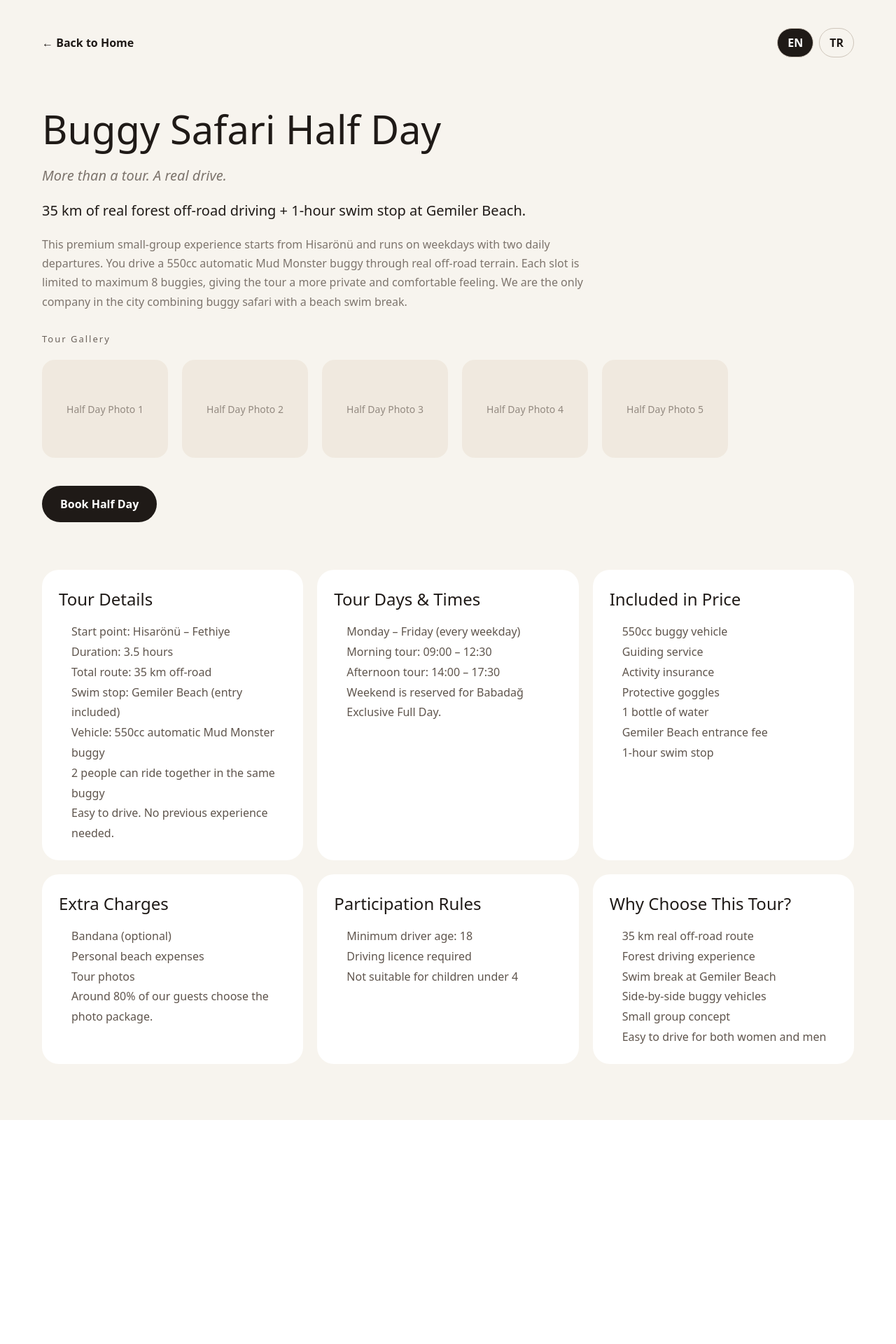
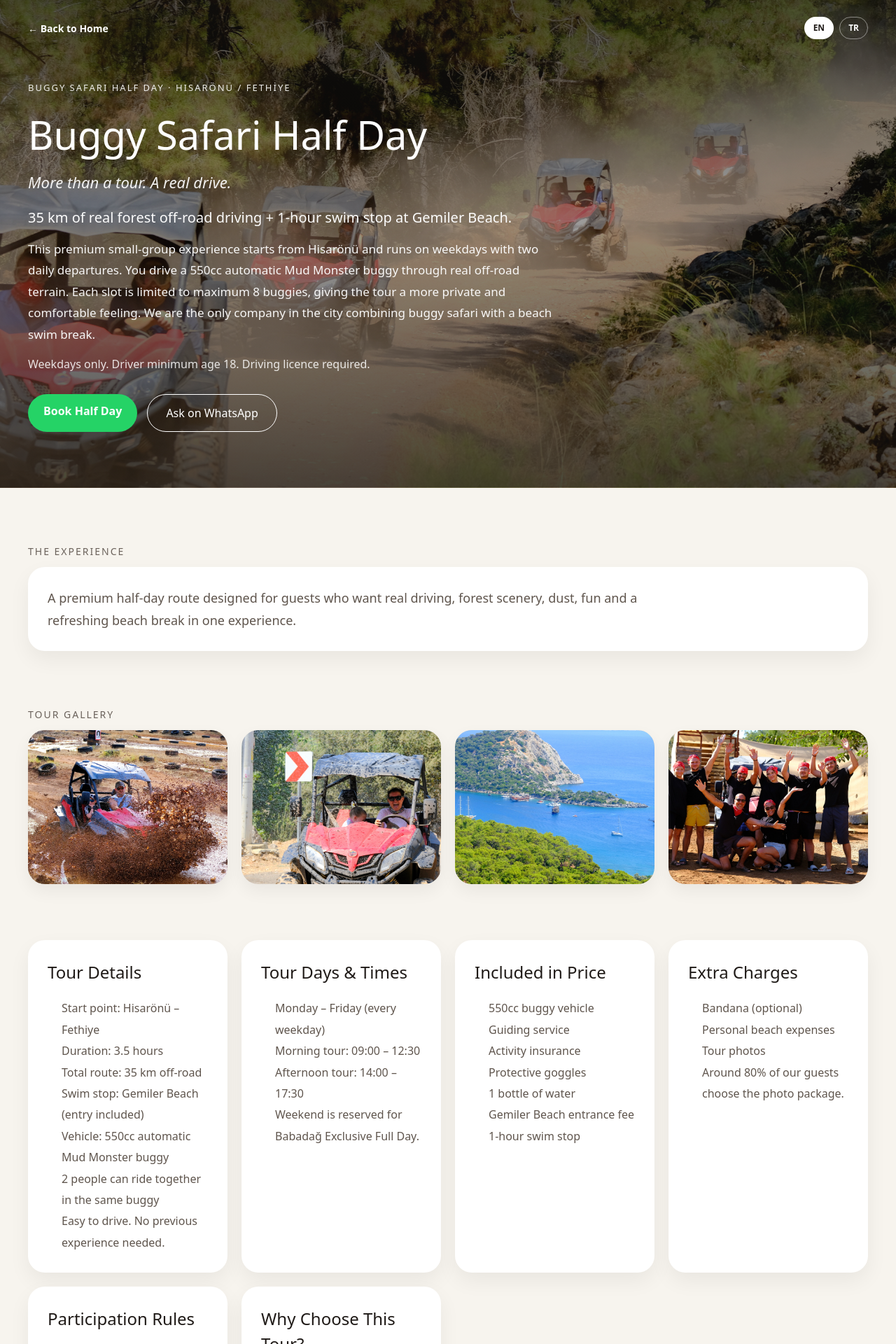
Before and after one commit to comendrive-a11y/comendrive-a11y, a Next.js app: page /buggy-half-day in a window 1280 px wide. Shown: the top 1920 px of the page at 70% size. Before the commit the page ends 1600 px from the top, so only its background shows below. Built offline with nearby package versions, Linux system fonts and the light colour scheme.

Commit message:
Update page.tsx

```diff
--- a/app/buggy-half-day/page.tsx
+++ b/app/buggy-half-day/page.tsx
@@ -5,34 +5,51 @@ import Link from "next/link";
 
 export default function BuggyHalfDayPage() {
   const [lang, setLang] = React.useState<"en" | "tr">("en");
+  const isEn = lang === "en";
 
   const t = {
-    navBack: lang === "en" ? "← Back to Home" : "← Ana Sayfaya Dön",
-    title: lang === "en" ? "Buggy Safari Half Day" : "Buggy Safari Yarım Gün",
-    slogan:
-      lang === "en"
+    navBack: isEn ? "← Back to Home" : "← Ana Sayfaya Dön",
+
+    heroTop: isEn
+      ? "BUGGY SAFARI HALF DAY · HISARÖNÜ / FETHİYE"
+      : "BUGGY SAFARI YARIM GÜN · HİSARÖNÜ / FETHİYE",
+
+    title: isEn ? "Buggy Safari Half Day" : "Buggy Safari Yarım Gün",
+
+    slogan: isEn
       ? "More than a tour. A real drive."
       : "Bir turdan fazlası. Gerçek bir sürüş deneyimi.",
-    subtitle:
-      lang === "en"
+
+    subtitle: isEn
       ? "35 km of real forest off-road driving + 1-hour swim stop at Gemiler Beach."
       : "35 km gerçek orman off-road sürüşü + Gemiler Beach’te 1 saat yüzme molası.",
-    text:
-      lang === "en"
+
+    text: isEn
       ? "This premium small-group experience starts from Hisarönü and runs on weekdays with two daily departures. You drive a 550cc automatic Mud Monster buggy through real off-road terrain. Each slot is limited to maximum 8 buggies, giving the tour a more private and comfortable feeling. We are the only company in the city combining buggy safari with a beach swim break."
       : "Bu premium küçük grup deneyimi Hisarönü çıkışlıdır ve hafta içi her gün iki farklı saatte yapılır. Gerçek off-road arazisinde 550cc otomatik Mud Monster buggy ile sürüş yaparsınız. Her slot maksimum 8 buggy ile sınırlıdır, bu da daha özel ve konforlu bir his verir. Şehirde buggy safariyi plaj yüzme molasıyla birleştiren tek firmayız.",
 
-    gallery: lang === "en" ? "Tour Gallery" : "Tur Galerisi",
-    details: lang === "en" ? "Tour Details" : "Tur Detayları",
-    days: lang === "en" ? "Tour Days & Times" : "Tur Günleri ve Saatleri",
-    included: lang === "en" ? "Included in Price" : "Fiyata Dahil Olanlar",
-    extra: lang === "en" ? "Extra Charges" : "Ekstra Ücretli Olanlar",
-    rules: lang === "en" ? "Participation Rules" : "Katılım Şartları",
-    why: lang === "en" ? "Why Choose This Tour?" : "Bu Turu Neden Seçmelisiniz?",
-    book: lang === "en" ? "Book Half Day" : "Yarım Gün Rezervasyon",
+    heroNote: isEn
+      ? "Weekdays only. Driver minimum age 18. Driving licence required."
+      : "Sadece hafta içi yapılır. Minimum sürücü yaşı 18’dir. Ehliyet zorunludur.",
 
-    detailItems:
-      lang === "en"
+    gallery: isEn ? "Tour Gallery" : "Tur Galerisi",
+    experienceTitle: isEn ? "The Experience" : "Deneyim",
+
+    experienceText: isEn
+      ? "A premium half-day route designed for guests who want real driving, forest scenery, dust, fun and a refreshing beach break in one experience."
+      : "Gerçek sürüş, orman manzarası, toz, eğlence ve ferahlatıcı plaj molasını tek deneyimde yaşamak isteyen misafirler için tasarlanmış premium yarım gün rotası.",
+
+    details: isEn ? "Tour Details" : "Tur Detayları",
+    days: isEn ? "Tour Days & Times" : "Tur Günleri ve Saatleri",
+    included: isEn ? "Included in Price" : "Fiyata Dahil Olanlar",
+    extra: isEn ? "Extra Charges" : "Ekstra Ücretli Olanlar",
+    rules: isEn ? "Participation Rules" : "Katılım Şartları",
+    why: isEn ? "Why Choose This Tour?" : "Bu Turu Neden Seçmelisiniz?",
+
+    book: isEn ? "Book Half Day" : "Yarım Gün Rezervasyon",
+    whatsappAsk: isEn ? "Ask on WhatsApp" : "WhatsApp’tan Sor",
+
+    detailItems: isEn
       ? [
           "Start point: Hisarönü – Fethiye",
           "Duration: 3.5 hours",
@@ -52,8 +69,7 @@ export default function BuggyHalfDayPage() {
           "Sürmesi kolaydır. Önceden deneyim gerekmez.",
         ],
 
-    dayItems:
-      lang === "en"
+    dayItems: isEn
       ? [
           "Monday – Friday (every weekday)",
           "Morning tour: 09:00 – 12:30",
@@ -67,8 +83,7 @@ export default function BuggyHalfDayPage() {
           "Hafta sonları Babadağ Exclusive Full Day turu yapılır.",
         ],
 
-    includedItems:
-      lang === "en"
+    includedItems: isEn
       ? [
           "550cc buggy vehicle",
           "Guiding service",
@@ -88,8 +103,7 @@ export default function BuggyHalfDayPage() {
           "1 saat yüzme molası",
         ],
 
-    extraItems:
-      lang === "en"
+    extraItems: isEn
       ? [
           "Bandana (optional)",
           "Personal beach expenses",
@@ -103,8 +117,7 @@ export default function BuggyHalfDayPage() {
           "Misafirlerimizin yaklaşık %80’i tur fotoğraflarını tercih eder.",
         ],
 
-    ruleItems:
-      lang === "en"
+    ruleItems: isEn
       ? [
           "Minimum driver age: 18",
           "Driving licence required",
@@ -116,8 +129,7 @@ export default function BuggyHalfDayPage() {
           "4 yaş altı çocuklar için uygun değildir",
         ],
 
-    whyItems:
-      lang === "en"
+    whyItems: isEn
       ? [
           "35 km real off-road route",
           "Forest driving experience",
@@ -136,34 +148,53 @@ export default function BuggyHalfDayPage() {
         ],
   };
 
+  const galleryImages = [
+    "/halfday-1.jpg",
+    "/halfday-2.jpg",
+    "/halfday-3.jpg",
+    "/halfday-4.jpg",
+  ];
+
+  const sectionTitleStyle: React.CSSProperties = {
+    fontSize: "14px",
+    letterSpacing: "2px",
+    textTransform: "uppercase",
+    color: "#6b625b",
+    marginBottom: "12px",
+  };
+
   const cardStyle: React.CSSProperties = {
     background: "#ffffff",
     borderRadius: "24px",
-    padding: "24px",
-  };
-
-  const listStyle: React.CSSProperties = {
-    margin: 0,
-    paddingLeft: "18px",
-    lineHeight: 1.8,
-    color: "#5f554d",
+    padding: "28px",
+    boxShadow: "0 12px 30px rgba(0,0,0,0.06)",
   };
 
   return (
     <main style={{ background: "#f7f4ee", color: "#1f1a17", minHeight: "100vh" }}>
       <section
         style={{
+          backgroundImage:
+            "linear-gradient(180deg, rgba(20,18,15,0.72) 0%, rgba(20,18,15,0.42) 45%, rgba(20,18,15,0.78) 100%), url('/halfday-hero.jpg')",
+          backgroundPosition: "center",
+          backgroundSize: "cover",
+          backgroundRepeat: "no-repeat",
+          color: "#fff",
+          padding: "24px 20px 80px",
+        }}
+      >
+        <div
+          style={{
             maxWidth: "1200px",
             margin: "0 auto",
-          padding: "40px 20px 80px",
           }}
         >
           <div
             style={{
               display: "flex",
               justifyContent: "space-between",
-            gap: "14px",
               alignItems: "center",
+              gap: "16px",
               flexWrap: "wrap",
               marginBottom: "clamp(30px, 6vw, 60px)",
             }}
@@ -171,25 +202,27 @@ export default function BuggyHalfDayPage() {
             <Link
               href="/"
               style={{
+                color: "#fff",
                 textDecoration: "none",
-              color: "#1f1a17",
                 fontWeight: 600,
+                fontSize: "14px",
               }}
             >
               {t.navBack}
             </Link>
 
-          <div style={{ display: "flex", gap: "8px" }}>
+            <div style={{ display: "flex", gap: "8px", alignItems: "center" }}>
               <button
                 onClick={() => setLang("en")}
                 style={{
-                background: lang === "en" ? "#1f1a17" : "transparent",
-                color: lang === "en" ? "#fff" : "#1f1a17",
-                border: "1px solid #cfc6bb",
+                  background: isEn ? "#fff" : "transparent",
+                  border: "1px solid rgba(255,255,255,0.45)",
+                  color: isEn ? "#1f1a17" : "#fff",
+                  padding: "6px 12px",
                   borderRadius: "999px",
-                padding: "8px 14px",
                   cursor: "pointer",
-                fontWeight: 700,
+                  fontSize: "12px",
+                  fontWeight: 600,
                 }}
               >
                 EN
@@ -198,13 +231,14 @@ export default function BuggyHalfDayPage() {
               <button
                 onClick={() => setLang("tr")}
                 style={{
-                background: lang === "tr" ? "#1f1a17" : "transparent",
-                color: lang === "tr" ? "#fff" : "#1f1a17",
-                border: "1px solid #cfc6bb",
+                  background: !isEn ? "#fff" : "transparent",
+                  border: "1px solid rgba(255,255,255,0.45)",
+                  color: !isEn ? "#1f1a17" : "#fff",
+                  padding: "6px 12px",
                   borderRadius: "999px",
-                padding: "8px 14px",
                   cursor: "pointer",
-                fontWeight: 700,
+                  fontSize: "12px",
+                  fontWeight: 600,
                 }}
               >
                 TR
@@ -212,101 +246,181 @@ export default function BuggyHalfDayPage() {
             </div>
           </div>
 
-        <div style={{ marginBottom: "30px" }}>
-          <h1 style={{ fontSize: "clamp(32px, 6vw, 56px)", marginBottom: "10px" }}>
+          <div style={{ maxWidth: "780px" }}>
+            <p
+              style={{
+                fontSize: "13px",
+                letterSpacing: "2px",
+                opacity: 0.9,
+                marginBottom: "14px",
+              }}
+            >
+              {t.heroTop}
+            </p>
+
+            <h1
+              style={{
+                fontSize: "clamp(32px, 6vw, 56px)",
+                marginBottom: "10px",
+              }}
+            >
               {t.title}
             </h1>
 
             <div
               style={{
-              fontSize: "20px",
+                fontSize: "22px",
                 fontStyle: "italic",
-              opacity: 0.8,
-              marginBottom: "20px",
-              color: "#5f554d",
+                opacity: 0.92,
+                marginBottom: "18px",
               }}
             >
               {t.slogan}
             </div>
 
-          <p style={{ fontSize: "20px", maxWidth: "760px" }}>{t.subtitle}</p>
+            <p
+              style={{
+                fontSize: "20px",
+                lineHeight: 1.6,
+                maxWidth: "760px",
+                marginBottom: "14px",
+                opacity: 0.98,
+              }}
+            >
+              {t.subtitle}
+            </p>
+
+            <p
+              style={{
+                fontSize: "17px",
+                lineHeight: 1.8,
+                maxWidth: "760px",
+                marginBottom: "14px",
+                opacity: 0.95,
+              }}
+            >
+              {t.text}
+            </p>
 
             <p
               style={{
                 fontSize: "16px",
-              opacity: 0.8,
-              marginTop: "20px",
-              maxWidth: "780px",
-              lineHeight: "1.7",
-              color: "#5f554d",
+                lineHeight: 1.7,
+                maxWidth: "760px",
+                marginBottom: "28px",
+                opacity: 0.85,
               }}
             >
-            {t.text}
+              {t.heroNote}
             </p>
-        </div>
 
-        <div style={{ marginBottom: "12px", letterSpacing: "2px", fontSize: "13px", color: "#6b625b" }}>
-          {t.gallery}
-        </div>
-
-        <div
+            <div style={{ display: "flex", gap: "14px", flexWrap: "wrap" }}>
+              <a
+                href="/reservation"
                 style={{
-            display: "flex",
-            gap: "20px",
-            flexWrap: "wrap",
-            marginTop: "20px",
-            marginBottom: "40px",
-          }}
-        >
-          {["1", "2", "3", "4", "5"].map((i) => (
-            <div
-              key={i}
-              style={{
-                width: "180px",
-                height: "140px",
-                borderRadius: "18px",
-                background: "#efe7dc",
-                display: "flex",
-                alignItems: "center",
-                justifyContent: "center",
-                fontSize: "14px",
-                color: "#7a6f65",
-                opacity: 0.8,
-              }}
-            >
-              {lang === "en" ? `Half Day Photo ${i}` : `Yarım Gün Fotoğraf ${i}`}
-            </div>
-          ))}
-        </div>
-
-        <a
-          href="https://wa.me/905446358280?text=Hello%20I%20want%20to%20book%20Half%20Day%20Buggy%20Safari"
-          style={{
-            display: "inline-block",
-            background: "#1f1a17",
+                  background: "#25D366",
                   color: "#fff",
-            padding: "14px 26px",
+                  padding: "12px 22px",
                   borderRadius: "999px",
                   textDecoration: "none",
-            fontSize: "16px",
                   fontWeight: 600,
-            marginBottom: "34px",
                 }}
               >
                 {t.book}
               </a>
 
+              <a
+                href="https://wa.me/905446358280?text=Hello%20I%20want%20to%20ask%20about%20Half%20Day%20Buggy%20Safari"
+                target="_blank"
+                rel="noreferrer"
+                style={{
+                  border: "1px solid #fff",
+                  color: "#fff",
+                  padding: "14px 26px",
+                  borderRadius: "999px",
+                  textDecoration: "none",
+                  fontWeight: 500,
+                }}
+              >
+                {t.whatsappAsk}
+              </a>
+            </div>
+          </div>
+        </div>
+      </section>
+
+      <section style={{ padding: "80px 20px 40px" }}>
+        <div style={{ maxWidth: "1200px", margin: "0 auto" }}>
+          <p style={sectionTitleStyle}>{t.experienceTitle}</p>
+          <div style={cardStyle}>
+            <p
+              style={{
+                margin: 0,
+                fontSize: "18px",
+                lineHeight: 1.8,
+                color: "#5f554d",
+                maxWidth: "920px",
+              }}
+            >
+              {t.experienceText}
+            </p>
+          </div>
+        </div>
+      </section>
+
+      <section style={{ padding: "40px 20px" }}>
+        <div style={{ maxWidth: "1200px", margin: "0 auto" }}>
+          <p style={sectionTitleStyle}>{t.gallery}</p>
+
+          <div
+            style={{
+              display: "grid",
+              gridTemplateColumns: "repeat(auto-fit, minmax(220px, 1fr))",
+              gap: "20px",
+            }}
+          >
+            {galleryImages.map((src, index) => (
+              <div
+                key={index}
+                style={{
+                  borderRadius: "24px",
+                  overflow: "hidden",
+                  minHeight: "220px",
+                  boxShadow: "0 10px 24px rgba(0,0,0,0.06)",
+                  background: "#e9e1d6",
+                }}
+              >
+                <img
+                  src={src}
+                  alt={`Half Day Buggy ${index + 1}`}
+                  style={{
+                    width: "100%",
+                    height: "100%",
+                    minHeight: "220px",
+                    objectFit: "cover",
+                    display: "block",
+                  }}
+                />
+              </div>
+            ))}
+          </div>
+        </div>
+      </section>
+
+      <section style={{ padding: "40px 20px 80px" }}>
+        <div style={{ maxWidth: "1200px", margin: "0 auto" }}>
           <div
             style={{
               display: "grid",
               gridTemplateColumns: "repeat(auto-fit, minmax(280px, 1fr))",
               gap: "20px",
-            marginTop: "34px",
             }}
           >
             <div style={cardStyle}>
-            <h3 style={{ marginTop: 0, marginBottom: "14px", fontSize: "24px" }}>{t.details}</h3>
-            <ul style={listStyle}>
+              <h3 style={{ marginTop: 0, marginBottom: "18px", fontSize: "24px" }}>
+                {t.details}
+              </h3>
+              <ul style={{ paddingLeft: "20px", margin: 0, lineHeight: 1.9, color: "#5f554d" }}>
                 {t.detailItems.map((item) => (
                   <li key={item}>{item}</li>
                 ))}
@@ -314,8 +428,10 @@ export default function BuggyHalfDayPage() {
             </div>
 
             <div style={cardStyle}>
-            <h3 style={{ marginTop: 0, marginBottom: "14px", fontSize: "24px" }}>{t.days}</h3>
-            <ul style={listStyle}>
+              <h3 style={{ marginTop: 0, marginBottom: "18px", fontSize: "24px" }}>
+                {t.days}
+              </h3>
+              <ul style={{ paddingLeft: "20px", margin: 0, lineHeight: 1.9, color: "#5f554d" }}>
                 {t.dayItems.map((item) => (
                   <li key={item}>{item}</li>
                 ))}
@@ -323,8 +439,10 @@ export default function BuggyHalfDayPage() {
             </div>
 
             <div style={cardStyle}>
-            <h3 style={{ marginTop: 0, marginBottom: "14px", fontSize: "24px" }}>{t.included}</h3>
-            <ul style={listStyle}>
+              <h3 style={{ marginTop: 0, marginBottom: "18px", fontSize: "24px" }}>
+                {t.included}
+              </h3>
+              <ul style={{ paddingLeft: "20px", margin: 0, lineHeight: 1.9, color: "#5f554d" }}>
                 {t.includedItems.map((item) => (
                   <li key={item}>{item}</li>
                 ))}
@@ -332,8 +450,10 @@ export default function BuggyHalfDayPage() {
             </div>
 
             <div style={cardStyle}>
-            <h3 style={{ marginTop: 0, marginBottom: "14px", fontSize: "24px" }}>{t.extra}</h3>
-            <ul style={listStyle}>
+              <h3 style={{ marginTop: 0, marginBottom: "18px", fontSize: "24px" }}>
+                {t.extra}
+              </h3>
+              <ul style={{ paddingLeft: "20px", margin: 0, lineHeight: 1.9, color: "#5f554d" }}>
                 {t.extraItems.map((item) => (
                   <li key={item}>{item}</li>
                 ))}
@@ -341,8 +461,10 @@ export default function BuggyHalfDayPage() {
             </div>
 
             <div style={cardStyle}>
-            <h3 style={{ marginTop: 0, marginBottom: "14px", fontSize: "24px" }}>{t.rules}</h3>
-            <ul style={listStyle}>
+              <h3 style={{ marginTop: 0, marginBottom: "18px", fontSize: "24px" }}>
+                {t.rules}
+              </h3>
+              <ul style={{ paddingLeft: "20px", margin: 0, lineHeight: 1.9, color: "#5f554d" }}>
                 {t.ruleItems.map((item) => (
                   <li key={item}>{item}</li>
                 ))}
@@ -350,14 +472,80 @@ export default function BuggyHalfDayPage() {
             </div>
 
             <div style={cardStyle}>
-            <h3 style={{ marginTop: 0, marginBottom: "14px", fontSize: "24px" }}>{t.why}</h3>
-            <ul style={listStyle}>
+              <h3 style={{ marginTop: 0, marginBottom: "18px", fontSize: "24px" }}>
+                {t.why}
+              </h3>
+              <ul style={{ paddingLeft: "20px", margin: 0, lineHeight: 1.9, color: "#5f554d" }}>
                 {t.whyItems.map((item) => (
                   <li key={item}>{item}</li>
                 ))}
               </ul>
             </div>
           </div>
+        </div>
+      </section>
+
+      <section
+        style={{
+          padding: "0 20px 90px",
+        }}
+      >
+        <div
+          style={{
+            maxWidth: "1200px",
+            margin: "0 auto",
+            textAlign: "center",
+            background: "#ffffff",
+            borderRadius: "28px",
+            padding: "40px 24px",
+            boxShadow: "0 12px 30px rgba(0,0,0,0.06)",
+          }}
+        >
+          <h2 style={{ fontSize: "34px", marginTop: 0, marginBottom: "20px" }}>
+            {t.book}
+          </h2>
+
+          <div
+            style={{
+              display: "flex",
+              justifyContent: "center",
+              gap: "14px",
+              flexWrap: "wrap",
+            }}
+          >
+            <a
+              href="/reservation"
+              style={{
+                display: "inline-block",
+                background: "#25D366",
+                color: "#fff",
+                padding: "14px 24px",
+                borderRadius: "999px",
+                textDecoration: "none",
+                fontWeight: 700,
+              }}
+            >
+              {t.book}
+            </a>
+
+            <a
+              href="https://wa.me/905446358280?text=Hello%20I%20want%20to%20ask%20about%20Half%20Day%20Buggy%20Safari"
+              target="_blank"
+              rel="noreferrer"
+              style={{
+                display: "inline-block",
+                border: "1px solid #1f1a17",
+                color: "#1f1a17",
+                padding: "14px 24px",
+                borderRadius: "999px",
+                textDecoration: "none",
+                fontWeight: 600,
+              }}
+            >
+              {t.whatsappAsk}
+            </a>
+          </div>
+        </div>
       </section>
     </main>
   );
```
Lines whose indentation alone changed are shown as unchanged.
